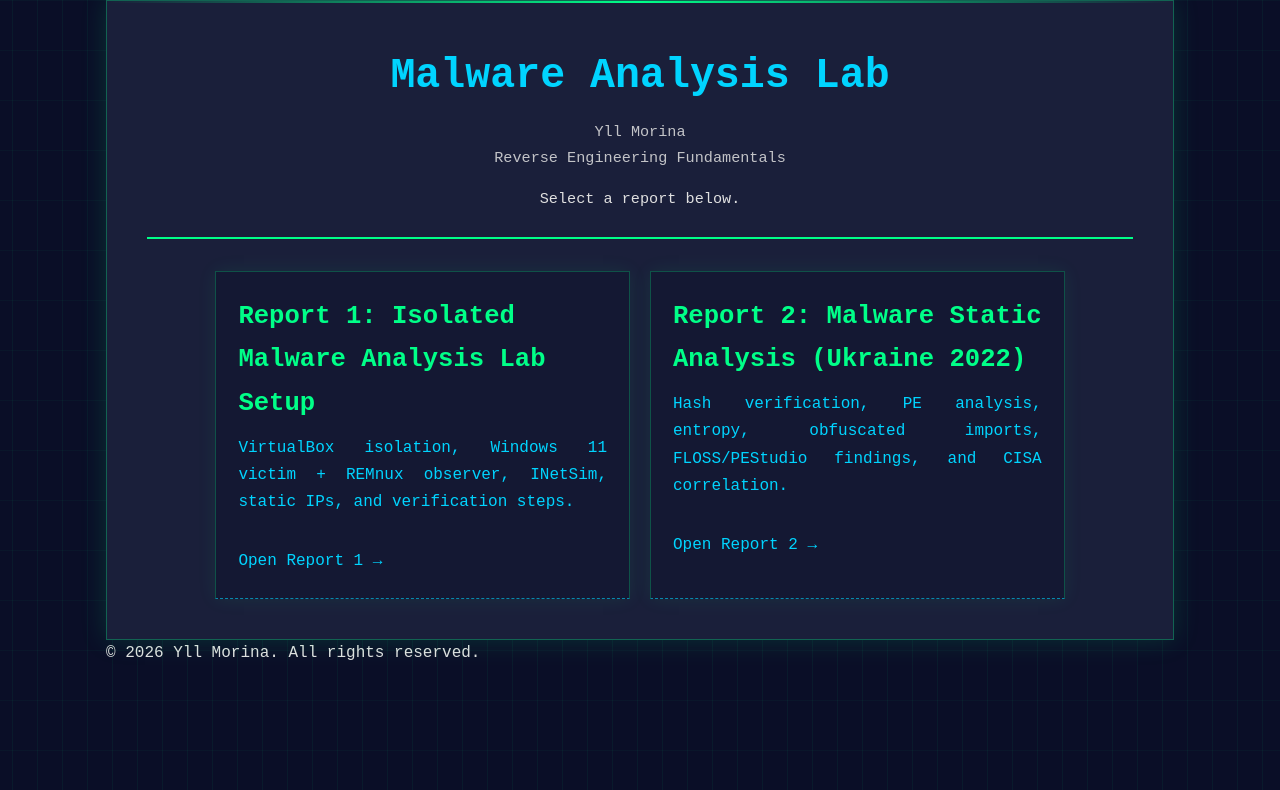
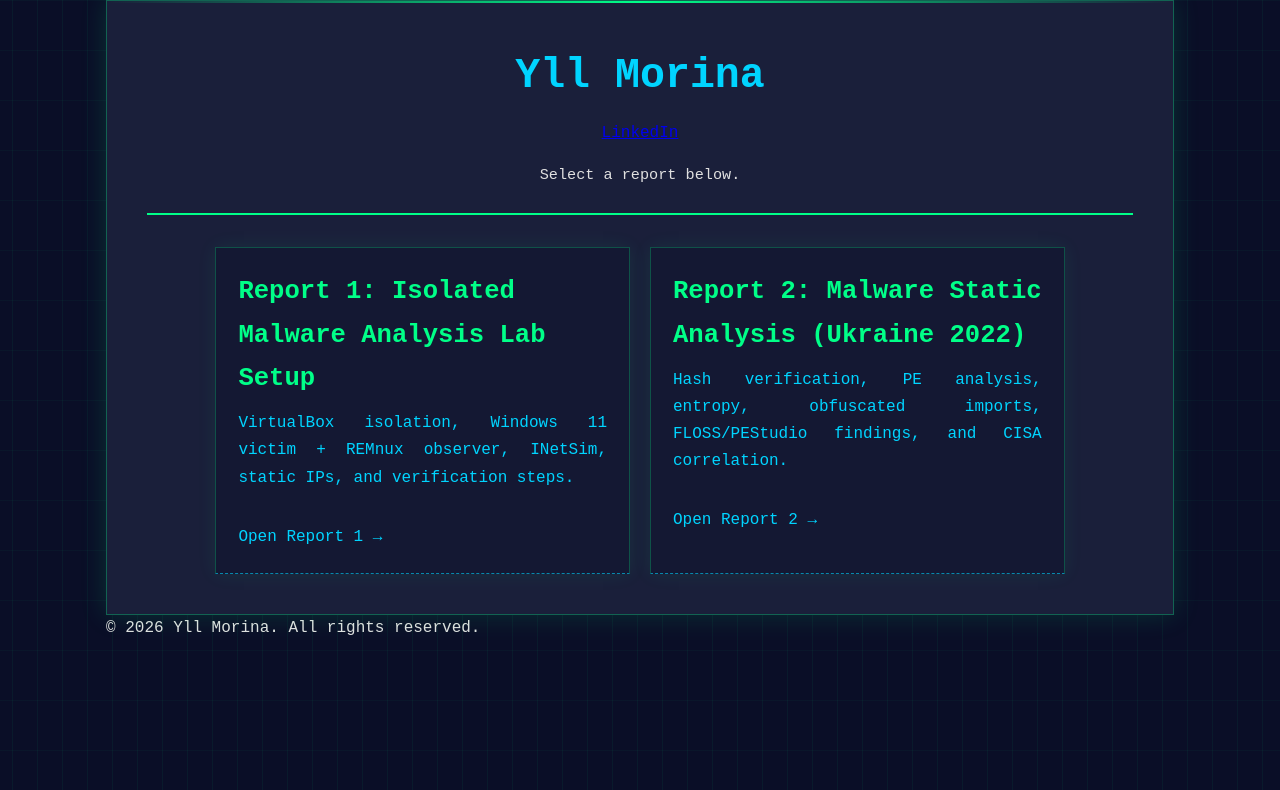
Before and after one commit to morina0/techblog, a plain HTML site: page index.html in a window 1280 px wide. Drawn offline with Linux system fonts and the light colour scheme.

Commit message:
Landing Page Update

```diff
--- a/index.html
+++ b/index.html
@@ -3,16 +3,15 @@
 <head>
   <meta charset="UTF-8" />
   <meta name="viewport" content="width=device-width, initial-scale=1.0" />
-  <title>Malware Analysis Lab - Reports</title>
+  <title>Technical Blog</title>
   <link rel="stylesheet" href="style.css" />
 </head>
 <body>
   <main class="container">
     <article class="blog-post">
       <div class="post-header">
-        <h1>Malware Analysis Lab</h1>
-        <h3>Yll Morina</h3>
-        <h3>Reverse Engineering Fundamentals</h3>
+        <h1>Yll Morina</h1>
+        <a href="https://www.linkedin.com/in/yll-morina/">LinkedIn</a>
         <p>Select a report below.</p>
       </div>
 
```
